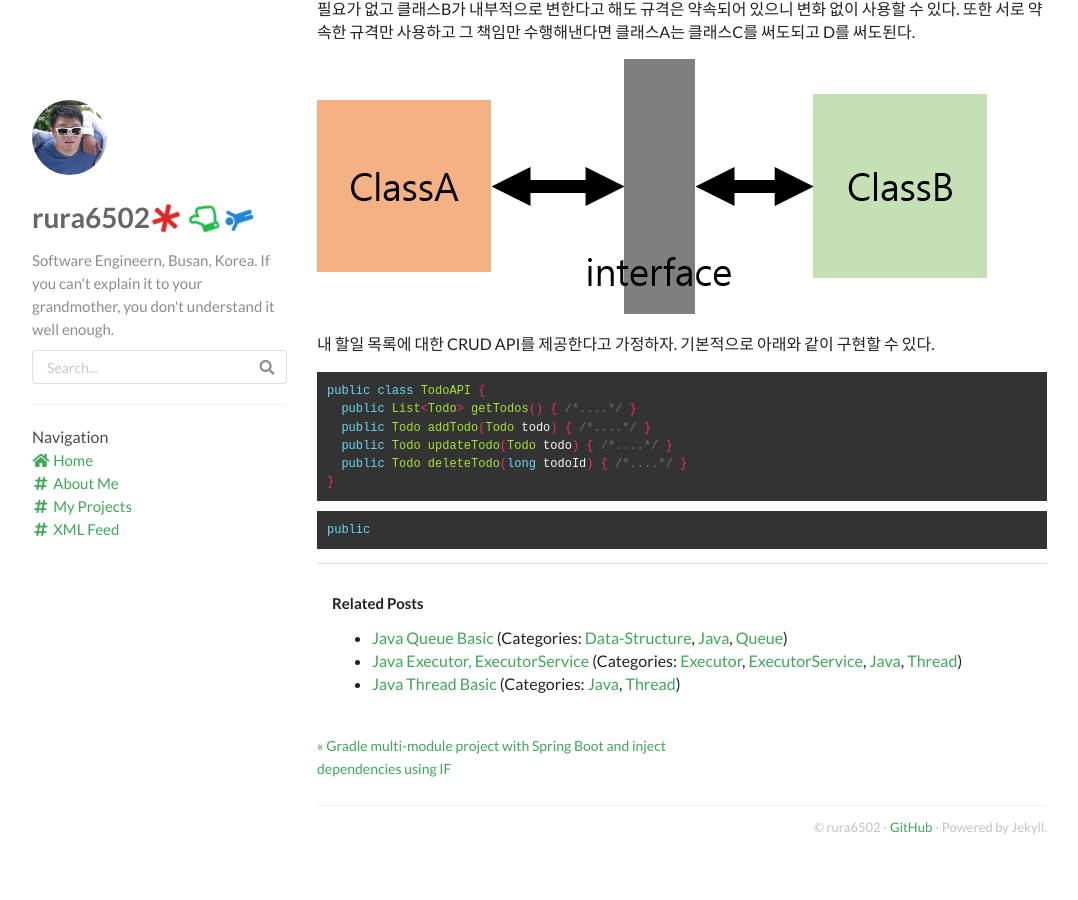
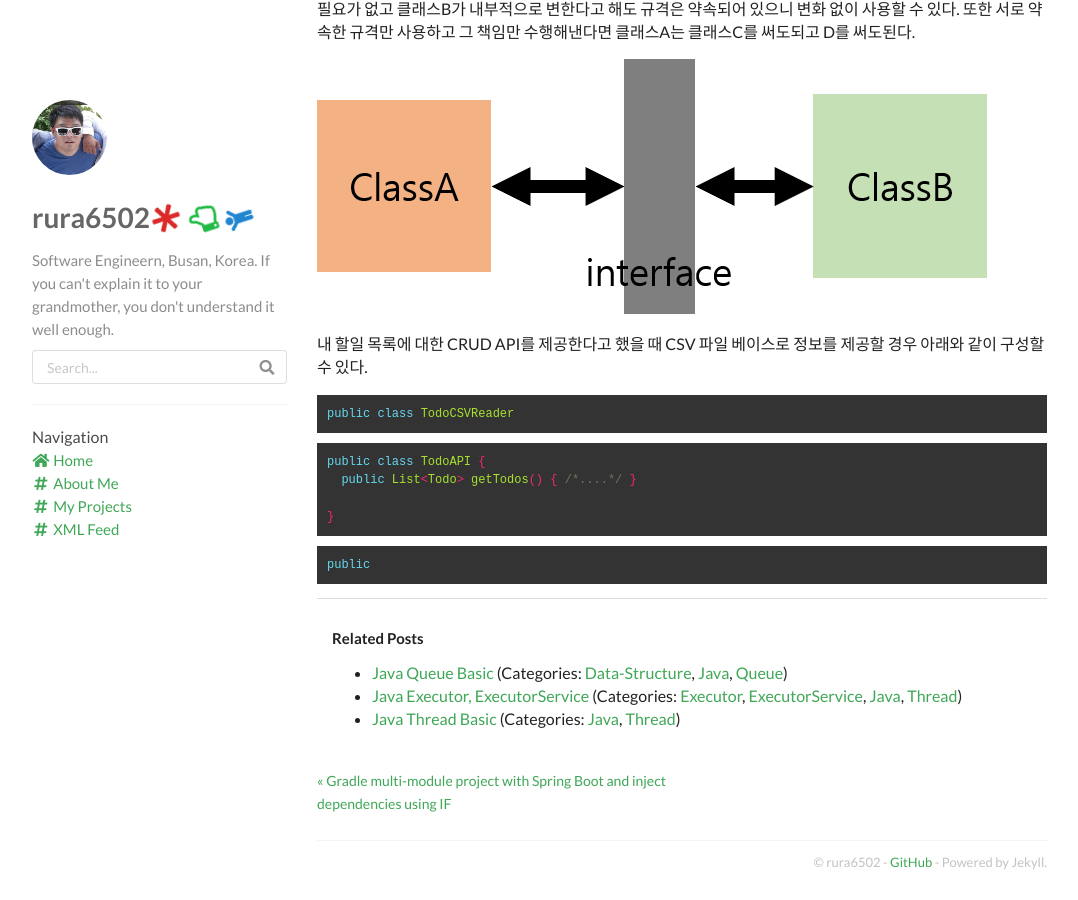
Before and after one commit to rura6502/rura6502.github.io, a Jekyll site: the page built from _posts/2020-08-16-프로그램 설계 원칙 - KISS, DRY.md, in a window 1280 px wide and 900 px high, scrolled down 2274 px. Shown: the whole window, without its empty margins (53-1131 px from the left). Built offline with Jekyll 4.4.1, drawn with Linux system fonts in a browser that asks for light colours; nearby versions of some CDN libraries; comment, search, counter and statistics services are not loaded; before the commit the page ends 3139 px from its top, so only the background shows below that.

Commit message:
_posts/2020-08-16-프로그램 설계 원칙 - KISS, DRY.md updated from https://stackedit.io/

````diff
--- a/_posts/2020-08-16-프로그램 설계 원칙 - KISS, DRY.md
+++ b/_posts/2020-08-16-프로그램 설계 원칙 - KISS, DRY.md
@@ -93,21 +93,23 @@ categories: [OOP, Java]
 
 ![enter image description here](https://github.com/rura6502/rura6502.github.io/blob/master/_posts/_image/decoupling_using_interface.png?raw=true)
 
-내 할일 목록에 대한 CRUD API를 제공한다고 가정하자. 기본적으로 아래와 같이 구현할 수 있다.
+내 할일 목록에 대한 CRUD API를 제공한다고 했을 때 CSV 파일 베이스로 정보를 제공할 경우 아래와 같이 구성할 수 있다.
 
+
+```java
+public class TodoCSVReader
+```
 ```java
 public class TodoAPI {
   public List<Todo> getTodos() { /*....*/ }
-  public Todo addTodo(Todo todo) { /*....*/ }
-  public Todo updateTodo(Todo todo) { /*....*/ }
-  public Todo deleteTodo(long todoId) { /*....*/ }
+
 }
 ```
 ```java
 public
 ```
 <!--stackedit_data:
-eyJoaXN0b3J5IjpbLTE1NDc1MjE4ODQsMjAwNDQyODQ3Nyw4MD
-IzNDI0MDIsLTE5MDgzODM1ODIsOTAzMzcyODg0LC04MDk5MDYz
-NjZdfQ==
+eyJoaXN0b3J5IjpbLTEwNDY3NDg0NjgsLTE1NDc1MjE4ODQsMj
+AwNDQyODQ3Nyw4MDIzNDI0MDIsLTE5MDgzODM1ODIsOTAzMzcy
+ODg0LC04MDk5MDYzNjZdfQ==
 -->
````
